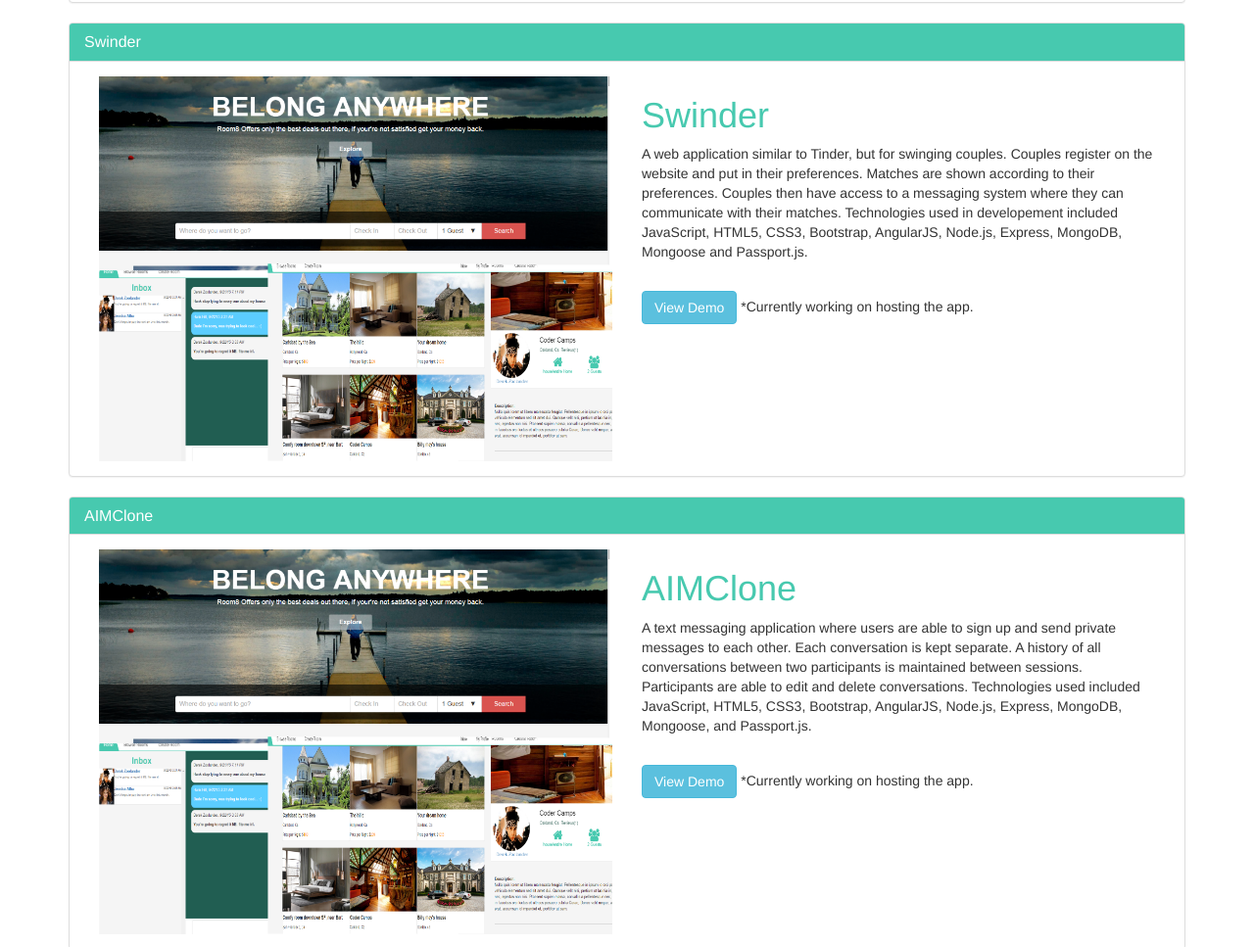
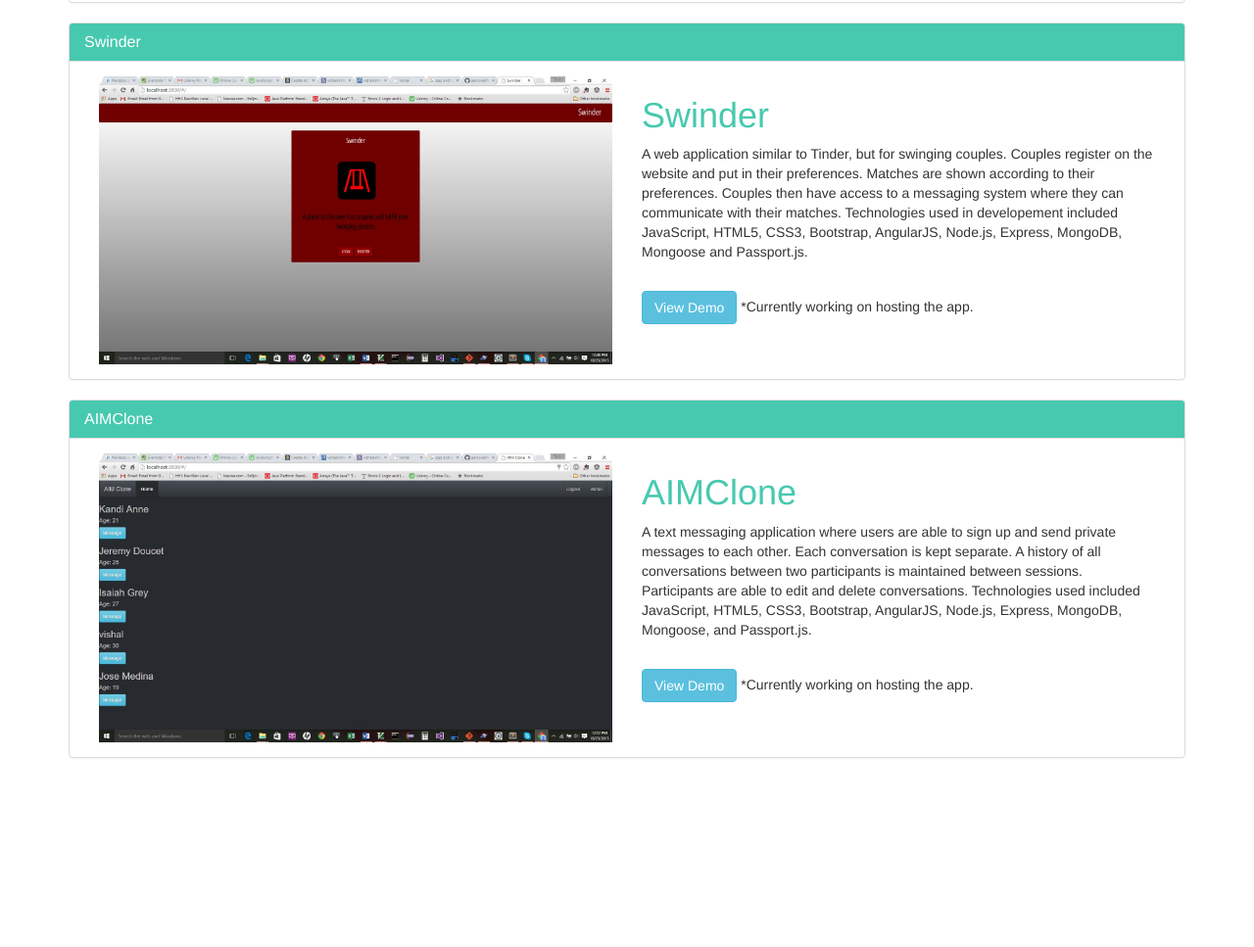
Before and after one commit to sinhvis/personalWebsite, a website: page views/index.html at #/projects in a window 1280 px wide. Shown: the part 765-1732 px from the top of the page at 98% size. Drawn offline with Linux system fonts and the light colour scheme; files whose address does not match are found by name.

```diff
--- a/public/templates/project.html
+++ b/public/templates/project.html
@@ -33,7 +33,7 @@
 					</div>
 					<div class="panel-body">
 						<div class="col-md-6">
-							<img class="img-responsive" src="/css/images/room8.png">
+							<img class="img-responsive" src="/css/images/Swinder.jpg">
 						</div>
 						<div class="col-md-6">
 							<h1 style="color:#47C9AF">Swinder</h1>
@@ -53,7 +53,7 @@
 					</div>
 					<div class="panel-body">
 						<div class="col-md-6">
-							<img class="img-responsive" src="/css/images/room8.png">
+							<img class="img-responsive" src="/css/images/AIMClone.jpg">
 						</div>
 						<div class="col-md-6">
 							<h1 style="color:#47C9AF">AIMClone</h1>
```
Also changed, not shown: public/css/images/AIMClone.jpg (added), public/css/images/Swinder.jpg (added).
